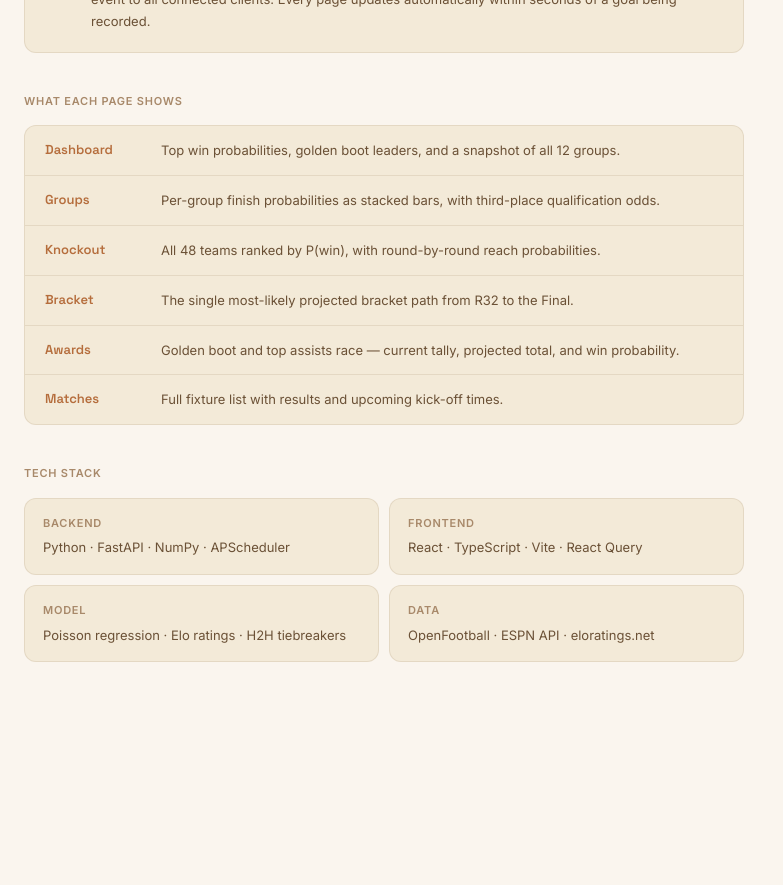
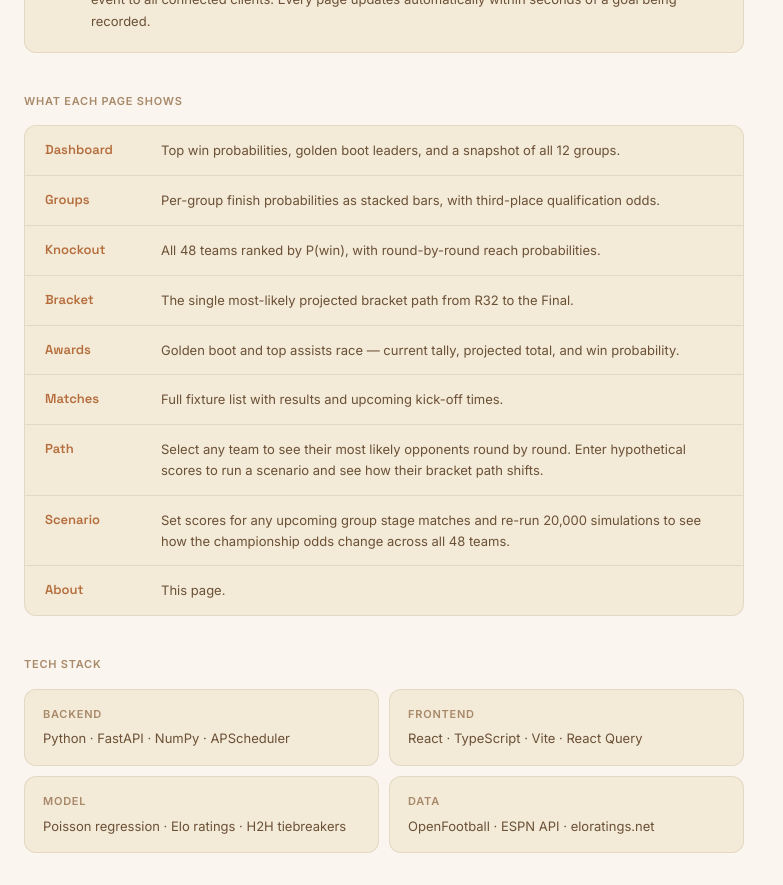
Before and after one commit to serignediaw99/datadriven, a React (Vite) app in the folder frontend/: page /about in a window 1280 px wide. Shown: the part 900-1785 px from the top of the page, without its empty margins (0-783 px from the left). Before the commit the page ends 1594 px from the top, so only its background shows below. Built offline with nearby package versions, Linux system fonts and the light colour scheme; no server answers.

Commit message:
Add Path, Scenario, and About to pages list on About page

```diff
--- a/frontend/src/pages/About.tsx
+++ b/frontend/src/pages/About.tsx
@@ -67,6 +67,9 @@ export default function About() {
             { page: 'Bracket',    desc: 'The single most-likely projected bracket path from R32 to the Final.' },
             { page: 'Awards',     desc: 'Golden boot and top assists race — current tally, projected total, and win probability.' },
             { page: 'Matches',    desc: 'Full fixture list with results and upcoming kick-off times.' },
+            { page: 'Path',       desc: 'Select any team to see their most likely opponents round by round. Enter hypothetical scores to run a scenario and see how their bracket path shifts.' },
+            { page: 'Scenario',   desc: 'Set scores for any upcoming group stage matches and re-run 20,000 simulations to see how the championship odds change across all 48 teams.' },
+            { page: 'About',      desc: 'This page.' },
           ].map(({ page, desc }, i, arr) => (
             <div key={page} style={{
               display: 'grid',
```
